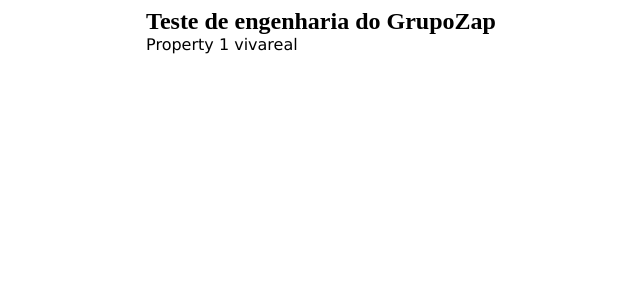
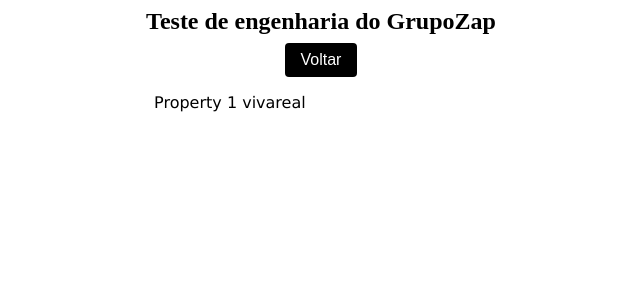
Before and after one commit to dreews/app-properties, a React (Create React App) app: page /portal/vivareal/1 in a window 1280 px wide. Shown: the top 300 px of the page, without its empty margins (319-959 px from the left). Built offline with nearby package versions, Linux system fonts and the light colour scheme.

Commit message:
fix view property with back button

```diff
--- a/src/views/Property.js
+++ b/src/views/Property.js
@@ -1,13 +1,31 @@
-import React, { Component } from 'react'
+import React, { Component } from 'react';
+import { observer } from 'mobx-react';
+import { Flex, Button, Box } from 'rebass';
+import context from '../stores/context';
 
 class Property extends Component {
-  render () {
+  static contextType = context;
+
+  render() {
+    const { history, match } = this.props;
     return (
-      <div>
-        Property {this.props.match.params.id} {this.props.match.params.portal}
-      </div>
+      <>
+        <Flex p={2} justifyContent="center">
+          <Button
+            bg="black"
+            onClick={() => {
+              history.push(`/portal/${match.params.portal}`);
+            }}
+          >
+            Voltar
+          </Button>
+        </Flex>
+        <Box p={2}>
+          Property {match.params.id} {match.params.portal}
+        </Box>
+      </>
     )
   }
 }
 
-export default Property;
+export default observer(Property);
```
